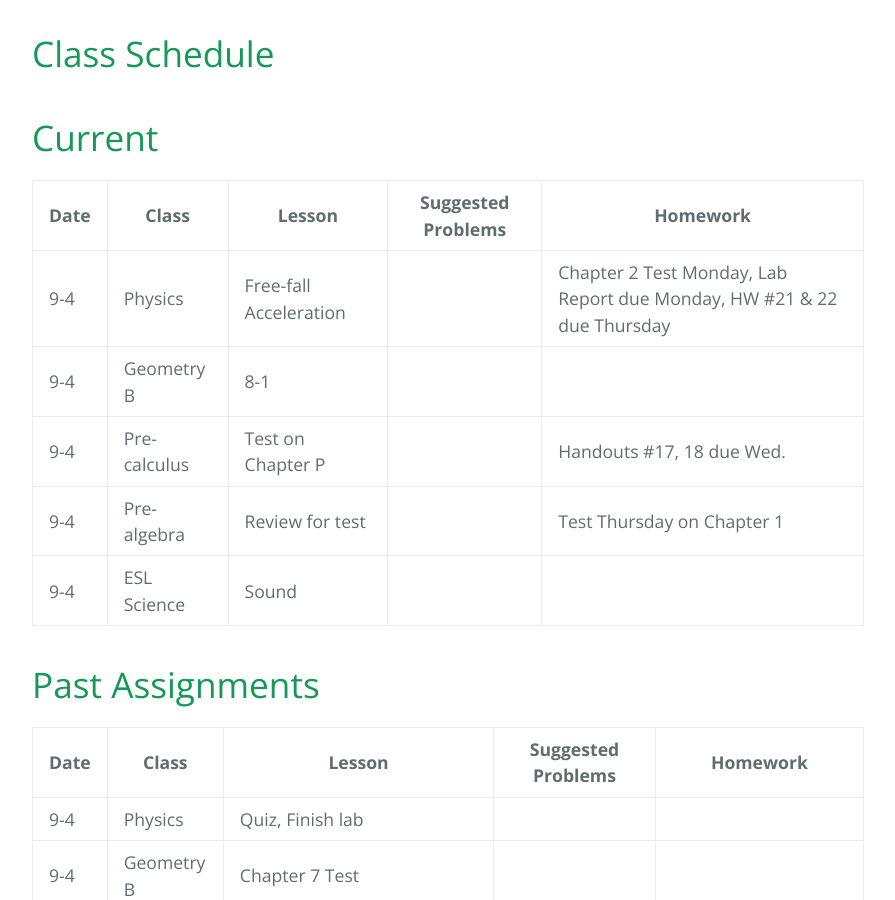
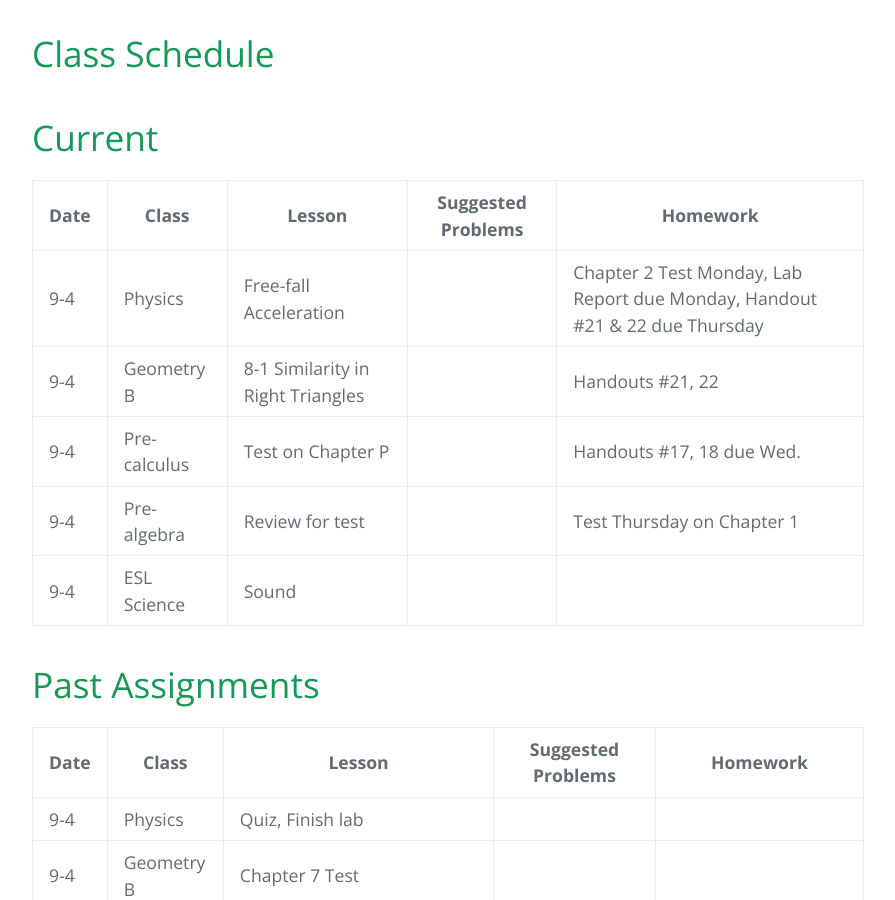
Before and after one commit to gpayoo/gpayoo, a Jekyll site: the page built from index.md, in a window 1280 px wide and 900 px high, scrolled down 388 px. Shown: the whole window, without its empty margins (192-1087 px from the left). Built offline with Jekyll 4.4.1, drawn with Linux system fonts in a browser that asks for light colours; our own code applies the rules of GitHub Pages for plain Markdown files.

Commit message:
Update index.md

```diff
--- a/index.md
+++ b/index.md
@@ -9,8 +9,8 @@ layout: default
 
 | Date | Class | Lesson | Suggested Problems | Homework |
 | ---- | ----- | ------ | -------- | ---
-| 9-4 | Physics | Free-fall Acceleration  | |   Chapter 2 Test Monday, Lab Report due Monday, HW #21 & 22 due Thursday
-| 9-4 | Geometry B |8-1 | |  |
+| 9-4 | Physics | Free-fall Acceleration  | |   Chapter 2 Test Monday, Lab Report due Monday, Handout #21 & 22 due Thursday
+| 9-4 | Geometry B | 8-1 Similarity in Right Triangles | |Handouts #21, 22  |
 | 9-4 | Pre-calculus | Test on Chapter P ||   Handouts #17, 18 due Wed.
 | 9-4 | Pre-algebra | Review for test| | Test Thursday on Chapter 1|
 | 9-4 | ESL Science | Sound |  |
```
